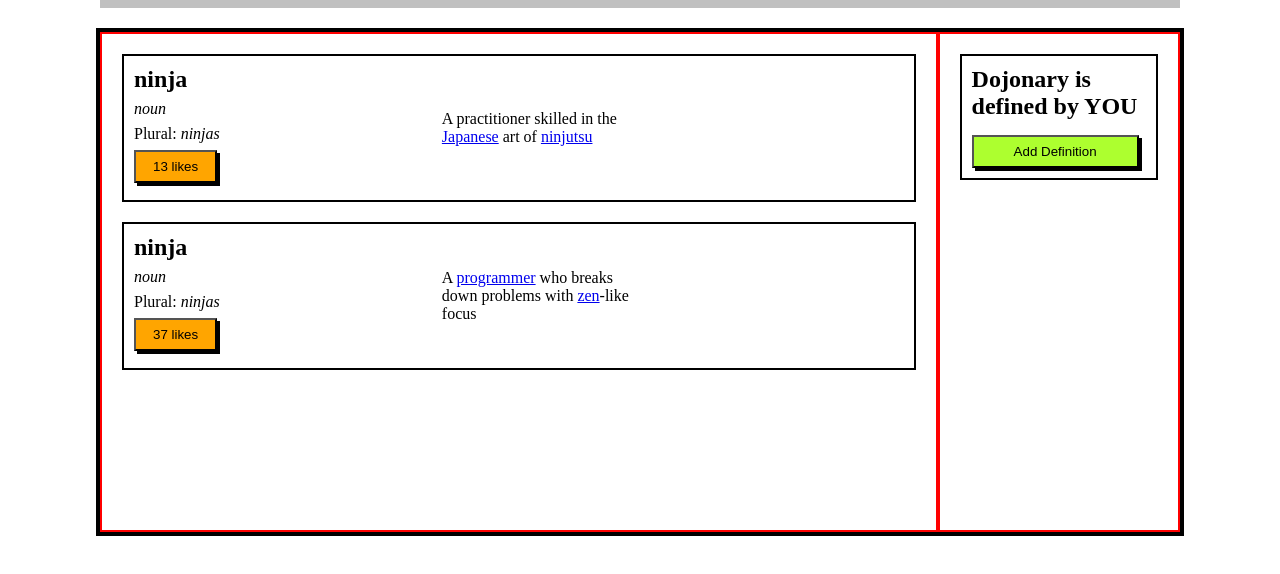
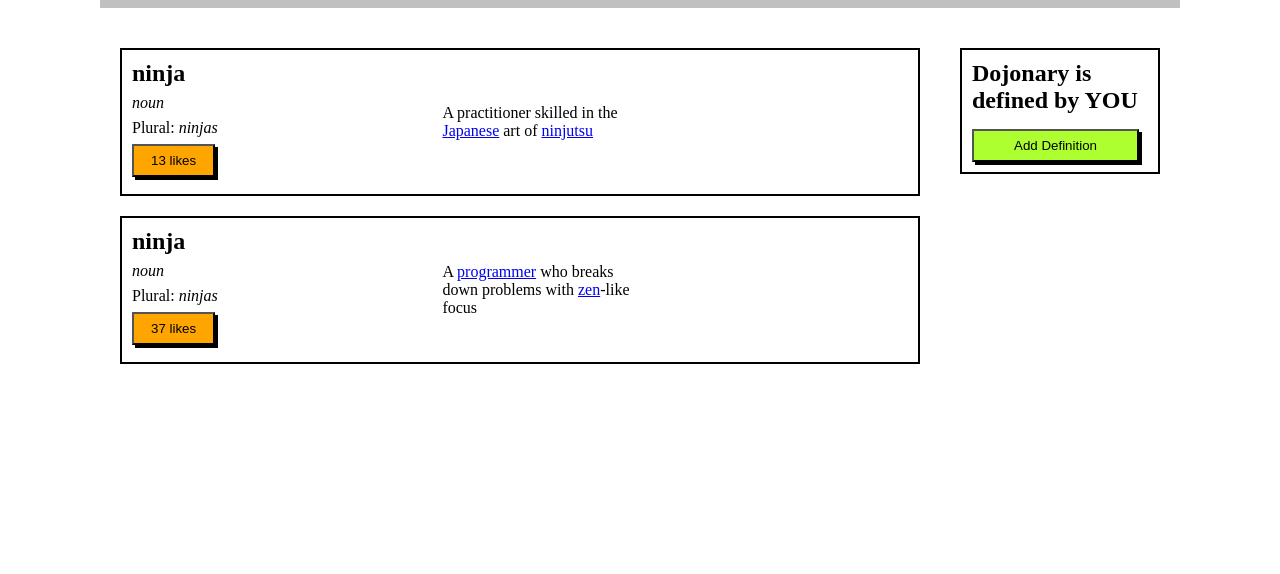
Before and after one commit to JuanCeja/button_clicker, a plain HTML site: page index.html in a window 1280 px wide. Shown: the part 72-646 px from the top of the page. Drawn offline with Linux system fonts and the light colour scheme.

Commit message:
removed_borders

```diff
--- a/style.css
+++ b/style.css
@@ -39,7 +39,6 @@
 /* ----MAIN CONTENT--- */
 
 .container{
-    border: 4px solid black;
     width: 1080px;
     margin: 0 auto;
     height: 500px;
@@ -48,13 +47,11 @@
 
 .col3 {
     flex: 4;
-    border: 2px solid red;
     padding: 20px;
 }
 
 .col2{
     flex: 1;
-    border: 2px solid red;
     padding: 20px;
 }
 
```
